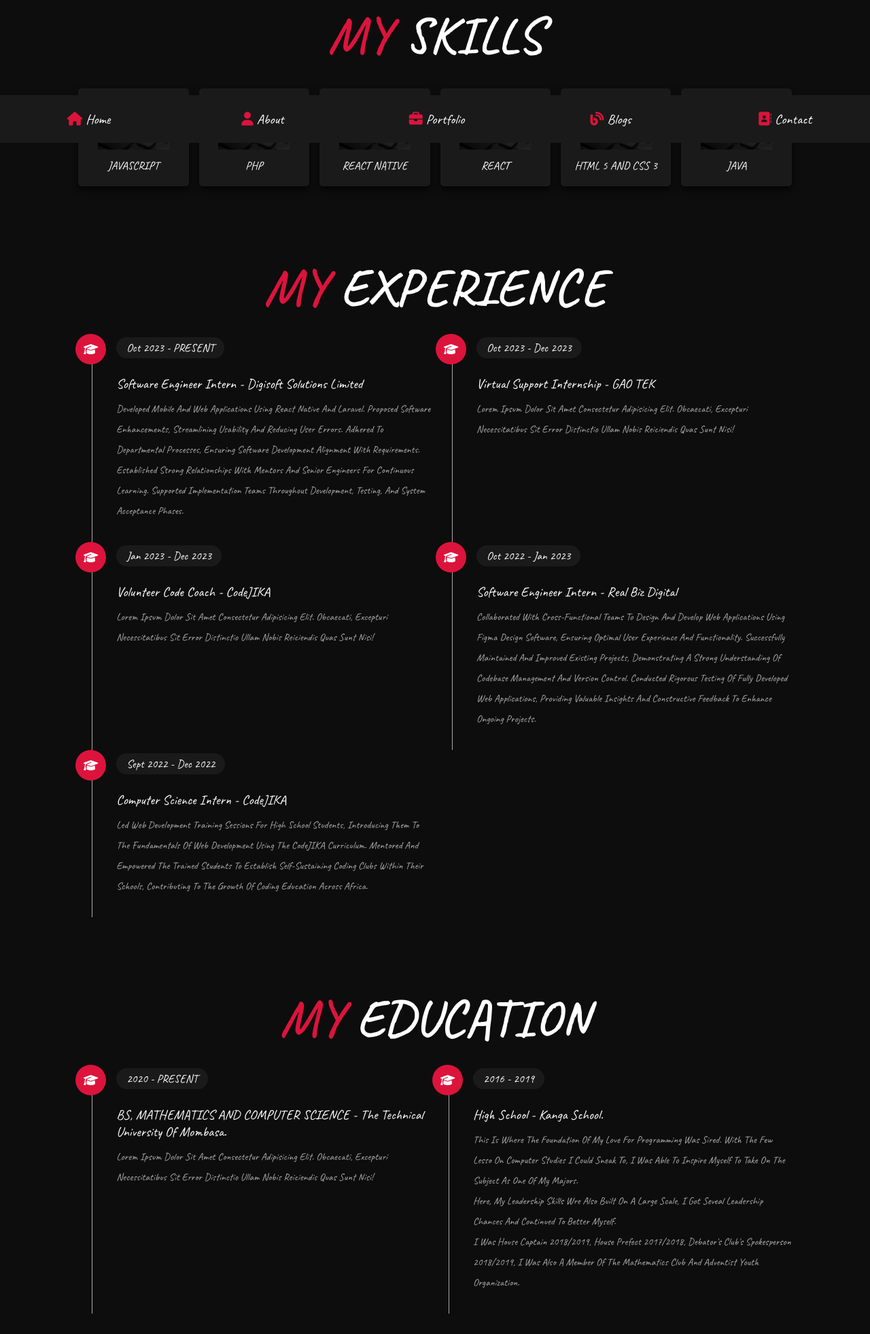
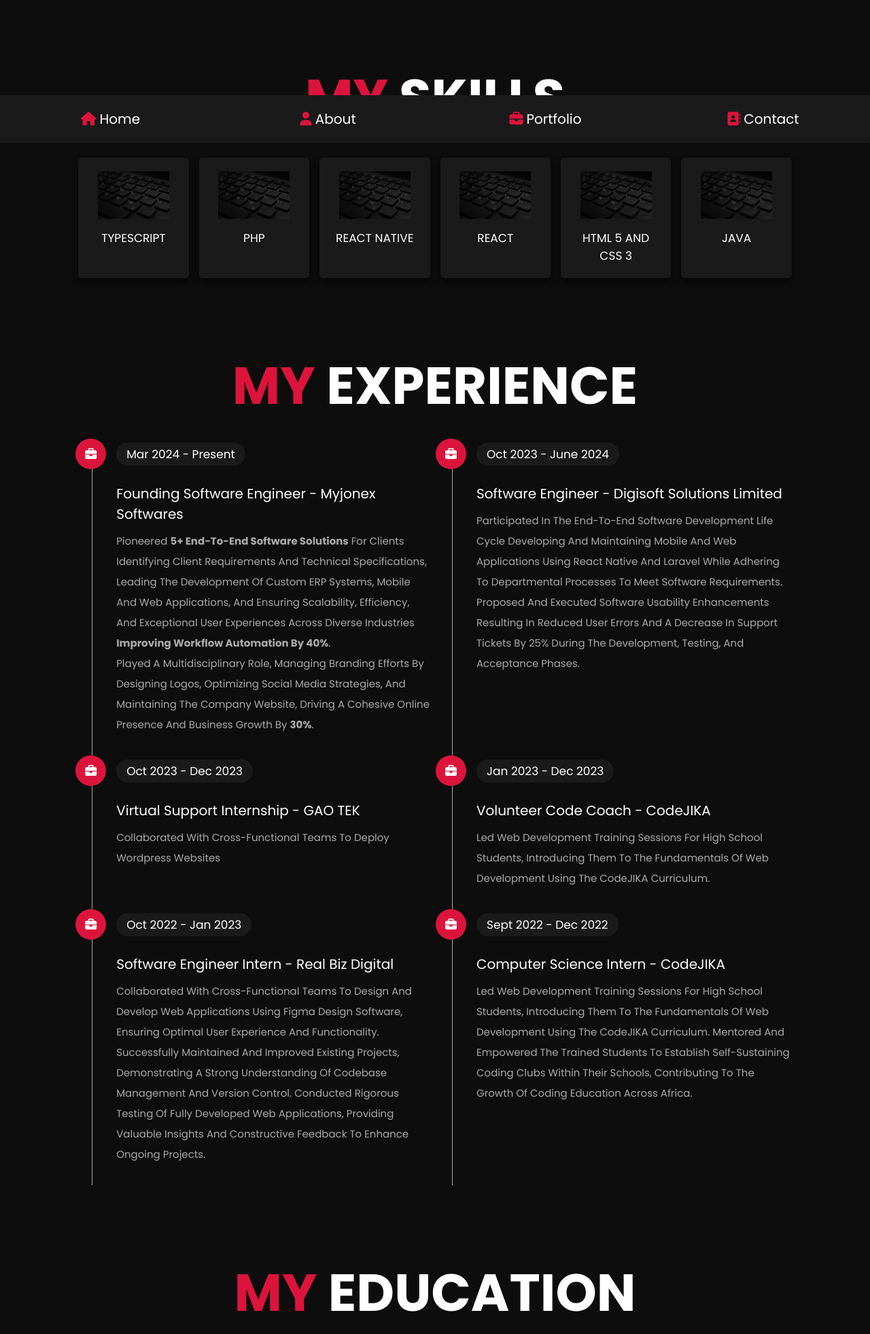
Before and after one commit to ernestnash/portfolio, a plain HTML site: page about.html in a window 1280 px wide. Shown: the part 590-2552 px from the top of the page at 68% size. Drawn offline with nearby package versions, Linux system fonts and the light colour scheme; a web font is replaced by a local one.

Commit message:
Fixed: About me page

```diff
--- a/about.html
+++ b/about.html
@@ -9,9 +9,14 @@
 
   <link rel="stylesheet" href="https://cdnjs.cloudflare.com/ajax/libs/font-awesome/6.0.0-beta2/css/all.min.css">
   <link rel="stylesheet" href="https://cdnjs.cloudflare.com/ajax/libs/font-awesome/5.11.2/css/all.css" />
+  <!-- <link rel="preconnect" href="https://fonts.googleapis.com">
+  <link rel="preconnect" href="https://fonts.gstatic.com" crossorigin>
+  <link href="https://fonts.googleapis.com/css2?family=Caveat:wght@400;600&family=Estonia&display=swap"
+    rel="stylesheet"> -->
   <link rel="preconnect" href="https://fonts.googleapis.com">
   <link rel="preconnect" href="https://fonts.gstatic.com" crossorigin>
-  <link href="https://fonts.googleapis.com/css2?family=Caveat:wght@400;600&family=Estonia&display=swap"
+  <link
+    href="https://fonts.googleapis.com/css2?family=Poppins:ital,wght@0,100;0,200;0,300;0,400;0,500;0,600;0,700;0,800;0,900;1,100;1,200;1,300;1,400;1,500;1,600;1,700;1,800;1,900&display=swap"
     rel="stylesheet">
   <script src="https://kit.fontawesome.com/6c3030c530.js" crossorigin="anonymous"></script>
 
@@ -26,7 +31,7 @@
     <a href="index.html"><i class="fas fa-home"></i><span>Home</span></a>
     <a href="about.html"><i class="fas fa-user"></i><span>About</span></a>
     <a href="portfolio.html"><i class="fas fa-briefcase"></i><span>portfolio</span></a>
-    <a href="blogs.html"><i class="fas fa-blog"></i><span>blogs</span></a>
+    <!-- <a href="blogs.html"><i class="fas fa-blog"></i><span>blogs</span></a> -->
     <a href="contact.html"><i class="fas fa-address-book"></i><span>contact</span></a>
     <!-- <a href="#"><i class="fas fa-home"></i><span>Home</span></a> -->
   </nav>
@@ -46,20 +51,18 @@
 
           <div class="box">
             <h3><span>Name:</span> Nashon Ernest</h3>
-            <h3><span>age:</span> 23</h3>
             <h3><span>email:</span> nnashoneernest@gmail.com</h3>
-            <h3><span>address:</span> Mombasa, Kenya</h3>
+            <h3><span>address:</span> Nairobi, Kenya</h3>
           </div>
 
           <div class="box">
-            <h3><span>freelance:</span> available</h3>
-            <h3><span>experience:</span> 3 yeasrs</h3>
-            <h3><span>skill:</span> developer</h3>
+            <h3><span>experience:</span> 4 years</h3>
+            <h3><span>skill:</span> Software Engineer</h3>
             <h3><span>languages:</span> English, swahili</h3>
           </div>
         </div>
 
-        <a href="images/JJJ.pdf" class="btn">download CV <i class="fas fa-download"></i></a>
+        <a href="images/NashonErnestOdiwuorCV.pdf" target="_blank" class="btn">download CV <i class="fas fa-download"></i></a>
 
       </div>
       <div class="count-container" data-aos="fade-left">
@@ -72,7 +75,7 @@
           <p>clients</p>
         </div>
         <div class="box">
-          <h3>50+</h3>
+          <h3>80+</h3>
           <p>projects</p>
         </div>
         <div class="box">
@@ -91,7 +94,7 @@
     <div class="box-container">
       <div class="box">
         <img src="images/pexels-lukas-mayer-785429.jpg" alt="">
-        <h3>Javascript</h3>
+        <h3>TypeScript</h3>
       </div>
       <div class="box">
         <img src="images/pexels-lukas-mayer-785429.jpg" alt="">
@@ -123,31 +126,49 @@
 
     <div class="box-container new-container-xx1">
       <div class="box">
-        <i class="fas fa-graduation-cap"></i>
-        <span>Oct 2023 - PRESENT</span>
-        <h3>Software Engineer Intern - Digisoft Solutions Limited</h3>
-        <p>Developed mobile and web applications using React Native and Laravel.
-          Proposed software enhancements, streamlining usability and reducing user errors.
-          Adhered to departmental processes, ensuring software development alignment with requirements.
-          Established strong relationships with mentors and senior engineers for continuous learning.
-          Supported implementation teams throughout development, testing, and system acceptance phases.</p>
+        <i class="fas fa-briefcase"></i>
+        <span>Mar 2024 - Present</span>
+        <h3>Founding Software Engineer - Myjonex Softwares</h3>
+        <p>
+          Pioneered <strong>5+ end-to-end software solutions</strong> for clients identifying client requirements and technical
+          specifications,
+          leading the development of custom ERP systems, mobile and web applications, and ensuring scalability,
+          efficiency, and exceptional user experiences across diverse industries <strong>improving workflow automation by 40%</strong>.
+          <br />
+          Played a multidisciplinary role, managing branding efforts by designing logos, optimizing social media
+          strategies,
+          and maintaining the company website, driving a cohesive online presence and business growth by <strong>30%</strong>.
+        </p>
       </div>
       <div class="box">
-        <i class="fas fa-graduation-cap"></i>
+        <i class="fas fa-briefcase"></i>
+        <span>Oct 2023 - June 2024</span>
+        <h3>Software Engineer - Digisoft Solutions Limited</h3>
+        <p>
+          Participated in the end-to-end software development life cycle developing and maintaining mobile and web
+          applications using React Native and Laravel while adhering to departmental processes to meet software
+          requirements.
+          <br />
+          Proposed and executed software usability enhancements resulting in reduced user errors and a decrease in
+          support
+          tickets by 25% during the development, testing, and acceptance phases.
+        </p>
+      </div>
+      <div class="box">
+        <i class="fas fa-briefcase"></i>
         <span>Oct 2023 - Dec 2023</span>
         <h3>Virtual support internship - GAO TEK</h3>
-        <p>Lorem ipsum dolor sit amet consectetur adipisicing elit. Obcaecati, excepturi necessitatibus sit error
-          distinctio ullam nobis reiciendis quas sunt nisi!</p>
+        <p>Collaborated with cross-functional teams to deploy wordpress websites</p>
       </div>
       <div class="box">
-        <i class="fas fa-graduation-cap"></i>
+        <i class="fas fa-briefcase"></i>
         <span>Jan 2023 - Dec 2023</span>
         <h3>Volunteer Code Coach - CodeJIKA</h3>
-        <p>Lorem ipsum dolor sit amet consectetur adipisicing elit. Obcaecati, excepturi necessitatibus sit error
-          distinctio ullam nobis reiciendis quas sunt nisi!</p>
+        <p>Led web development training sessions for high school students, introducing them to the fundamentals of web
+          development using the CodeJIKA Curriculum.</p>
       </div>
       <div class="box">
-        <i class="fas fa-graduation-cap"></i>
+        <i class="fas fa-briefcase"></i>
         <span>Oct 2022 - Jan 2023</span>
         <h3>Software Engineer Intern - Real Biz Digital</h3>
         <p>Collaborated with cross-functional teams to design and develop web applications using Figma Design software,
@@ -158,7 +179,7 @@
           feedback to enhance ongoing projects.</p>
       </div>
       <div class="box">
-        <i class="fas fa-graduation-cap"></i>
+        <i class="fas fa-briefcase"></i>
         <span>Sept 2022 - Dec 2022</span>
         <h3>Computer Science Intern - CodeJIKA</h3>
         <p>Led web development training sessions for high school students, introducing them to the fundamentals of web
@@ -177,21 +198,15 @@
     <div class="box-container">
       <div class="box">
         <i class="fas fa-graduation-cap"></i>
-        <span>2020 - PRESENT</span>
-        <h3>BS, MATHEMATICS AND COMPUTER SCIENCE - The Technical University of Mombasa.</h3>
-        <p>Lorem ipsum dolor sit amet consectetur adipisicing elit. Obcaecati, excepturi necessitatibus sit error
-          distinctio ullam nobis reiciendis quas sunt nisi!</p>
+        <span>2025 - PRESENT</span>
+        <h3>Master of Business Administration + Master in AI for Business  - ENEB - Escuela de Negocios Europea de Barcelona.</h3>
+        <p>Focused on AI-driven decision, digital transformation, and strategic business optimization. </p>
       </div>
       <div class="box">
         <i class="fas fa-graduation-cap"></i>
-        <span>2016 - 2019</span>
-        <h3>high school - Kanga School.</h3>
-        <p>this is where the foundation of my love for programming was sired. with the few lesso on computer studies i
-          could sneak to, i was able to inspire myself to take on the subject as one of my majors.</p>
-        <p>here, my leadership skills wre also built on a large scale, i got seveal leadership chances and continued to
-          better myself.</p>
-        <p>i was house captain 2018/2019, house prefect 2017/2018, debator's club's spokesperson 2018/2019, i was also a
-          member of the mathematics club and adventist youth organization.</p>
+        <span>2020</span>
+        <h3>BS, MATHEMATICS AND COMPUTER SCIENCE - The Technical University of Mombasa.</h3>
+        <p>Pioneer member of the Coder’s Club and key contributor in the TUM – HIS engaging in hands on development projects. </p>
       </div>
     </div>
   </section>
--- a/assets/css/stylesheet.css
+++ b/assets/css/stylesheet.css
@@ -1,6 +1,6 @@
 
 *{
-	font-family: 'Caveat' , sans-serif;
+	font-family: 'Poppins' , sans-serif;
 	margin: 0;
 	padding: 0;
 	box-sizing: border-box;
@@ -197,7 +197,7 @@ section{
 }
 .about .info-container .box-container .box h3 span{
 	color: #aaa;
-	font-weight: lighter;
+	/* font-weight: ; */
 }
 .about .count-container{
 	flex: 1 1 42rem;
```
Also changed, not shown: contact.html (+12 -7 lines), index.html (+14 -7 lines), portfolio.html (+21 -16 lines), 2 other files.
